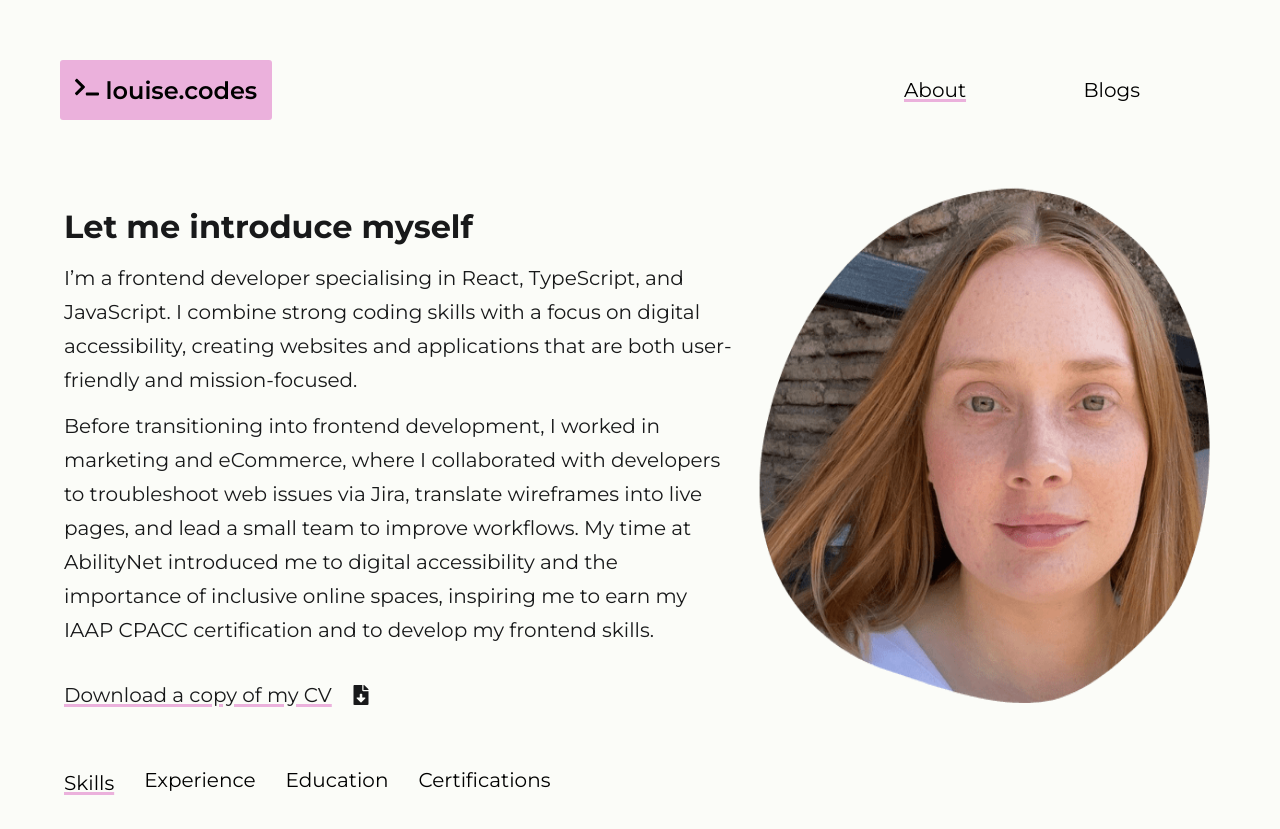
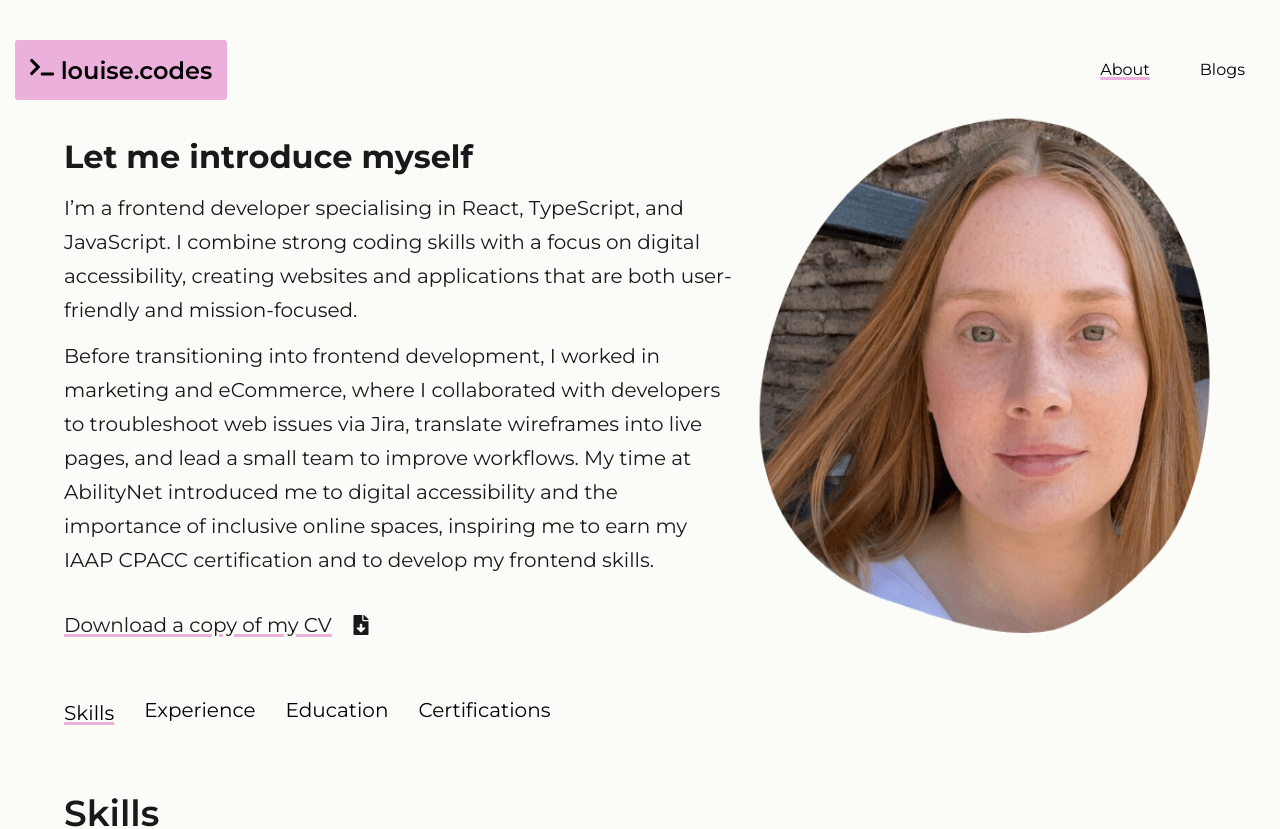
Before and after one commit to louiseka/portfolio, a React (Vite) app: page /about in a window 1280 px wide. Shown: the top 829 px of the page. Built offline with nearby package versions, Linux system fonts and the light colour scheme.

Commit message:
Creating header module css

```diff
--- a/src/components/Footer.jsx
+++ b/src/components/Footer.jsx
@@ -17,7 +17,6 @@ export default function Footer() {
       </div>
       <div className="footer-container">
         <div className="footer-about">
-          {/* <p className="footer-logo"> <FaTerminal /> louise.codes</p> */}
           <p className="small-title"> Hello, I'm Louise</p>
           <p>
             I’m a frontend developer specialising in React, TypeScript, and
--- a/src/components/Header.jsx
+++ /dev/null
@@ -1,14 +0,0 @@
-import { NavLink } from "react-router"
-import { FaTerminal } from "react-icons/fa"
-
-export default function Header() {
-    return (
-        <nav>
-            <NavLink className={({ isActive }) => (isActive ? 'logo active' : "logo")} to="/" title="Louise Aldridge's portfolio homepage"> <FaTerminal /> louise.codes</NavLink>
-            <div className="nav-links">
-                <NavLink to="/about" title="A page about Louise Aldridge" className={({ isActive }) => (isActive ? 'nav-active active' : "")} >About</NavLink>
-                <NavLink to="/blogs" title="Blogs written by Louise Aldridge" className={({ isActive }) => (isActive ? 'nav-active active' : "")} >Blogs</NavLink>
-            </div>
-        </nav>
-    )
-}
--- /dev/null
+++ b/src/components/Header/Header.jsx
@@ -0,0 +1,35 @@
+import { NavLink } from "react-router";
+import { FaTerminal } from "react-icons/fa";
+
+import styles from "./Header.module.css";
+
+export default function Header() {
+  return (
+    <nav>
+      <NavLink
+        className={({ isActive }) => (isActive ? "logo active" : "logo")}
+        to="/"
+        title="Louise Aldridge's portfolio homepage"
+      >
+        {" "}
+        <FaTerminal /> louise.codes
+      </NavLink>
+      <div className={styles.navLinks}>
+        <NavLink
+          to="/about"
+          title="A page about Louise Aldridge"
+          className={({ isActive }) => (isActive ? "nav-active active" : "")}
+        >
+          About
+        </NavLink>
+        <NavLink
+          to="/blogs"
+          title="Blogs written by Louise Aldridge"
+          className={({ isActive }) => (isActive ? "nav-active active" : "")}
+        >
+          Blogs
+        </NavLink>
+      </div>
+    </nav>
+  );
+}
--- /dev/null
+++ b/src/components/Header/Header.module.css
@@ -0,0 +1,45 @@
+/* Navbar */
+
+.logo {
+  font-weight: 600;
+  font-size: 1rem;
+  background-color: #ebb1dc;
+  border-radius: 3px;
+  padding: 0.625em;
+}
+
+.logo:hover:not(.active) {
+  background-color: #b1ebc0;
+}
+
+nav {
+  display: flex;
+  align-items: center;
+  justify-content: space-between;
+  margin: 2.5em 0.94em 0.625em;
+}
+
+nav a {
+  text-decoration: none;
+  color: #000;
+}
+
+.navLinks a {
+  padding-left: 1.875em;
+  padding-right: 1.25em;
+  cursor: pointer;
+  font-size: 1rem;
+}
+
+.navLinks a:hover:not(.active) {
+  text-decoration: underline;
+  text-decoration-color: #b1ebc0;
+  text-decoration-thickness: 3px;
+}
+
+.nav-active {
+  text-decoration: underline;
+  text-decoration-color: #ebb1dc;
+  text-decoration-thickness: 3px;
+  line-height: 1.5;
+}
```
Also changed, not shown: src/components/Layout.jsx (+4 -6 lines).
